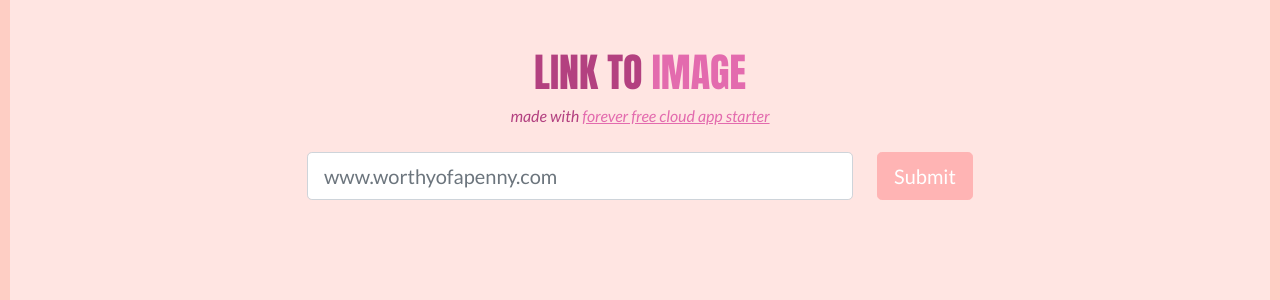
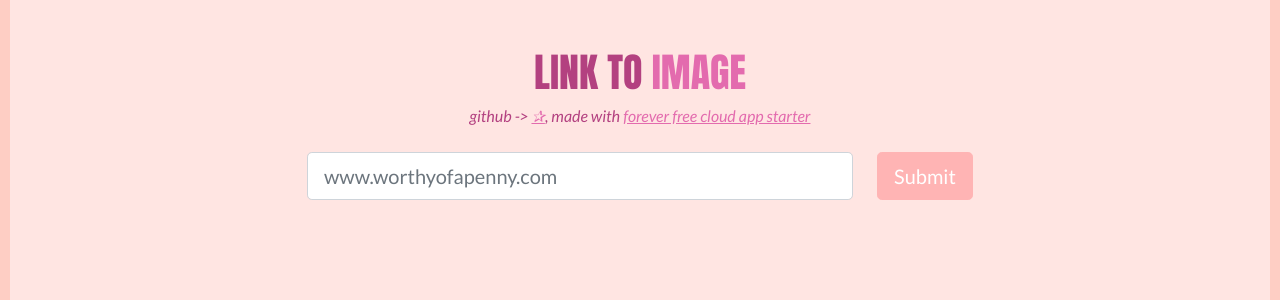
Before and after one commit to celina-lopez/url-to-screenshot, a FastAPI app: page / in a window 1280 px wide. Shown: the top 300 px of the page. Run offline with FastAPI, Linux system fonts and the light colour scheme.

Commit message:
added github link

```diff
--- a/templates/home/index.html
+++ b/templates/home/index.html
@@ -7,7 +7,7 @@
     <div class="h1 fancy-font">
       LINK TO <span class="text-main">IMAGE</span>
     </div>
-    <i>made with <a class="text-main" href="https://github.com/czhu12/forever-free-cloud-app-starter">forever free cloud app starter</a></i>
+    <i>github -> <a href="https://github.com/celina-lopez/url-to-screenshot" class="text-main" target="_blank">✰</a>, made with <a class="text-main" href="https://github.com/czhu12/forever-free-cloud-app-starter">forever free cloud app starter</a></i>
   </div>
 
   <div class="row justify-content-center">
@@ -51,8 +51,7 @@
 
   <div class="row justify-content-center d-none" id="copyArea">
     <div class="col-12">
-      <h3 class="text-center">Download</h3>
-      <a download="website.png" id="downloadImage" >Download</a>
+      <a class="text-center h3" download="website.png" id="downloadImage">Download</a>
     </div>
     <div class="col-12">
       <h3 class="text-center">Base64</h3>
```
